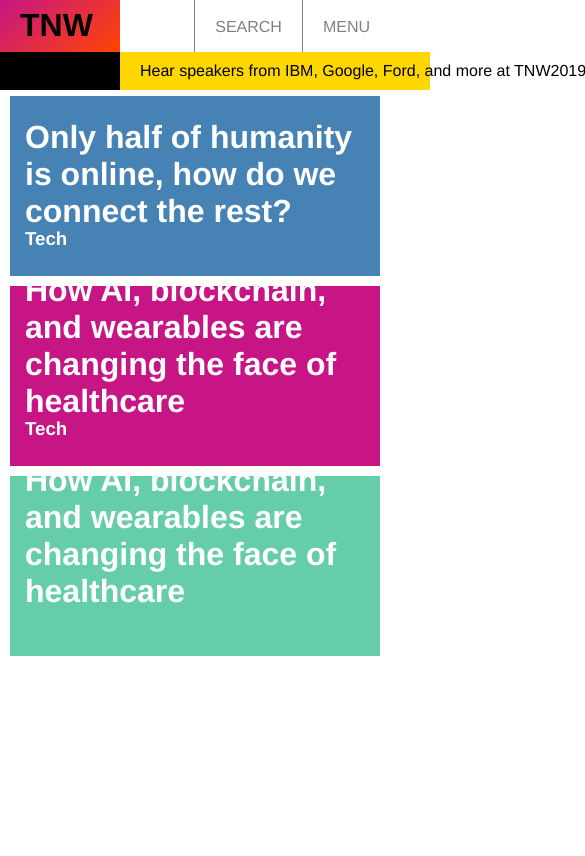
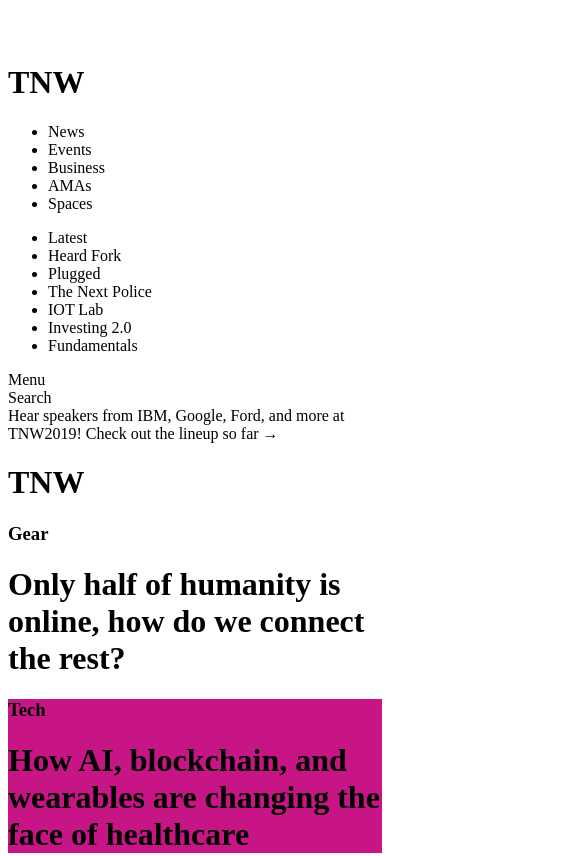
Before and after one commit to newcoder171/next-responsive, a plain HTML site: page index.html in a window 390 px wide. Shown: the top 856 px of the page, 585 px wide, since content can reach past the window. Drawn offline with Linux system fonts and the light colour scheme.

Commit message:
New Section#

```diff
--- a/css/main.css
+++ b/css/main.css
@@ -1,160 +1,36 @@
 /*General CSS*/
-body{
-    margin: 0;
-    font-family: Helvetica, sans-serif;
+* {
+
 }
 
+html{
 
+}
 
-  .right{
-    float: right;
-    max-width: 100%;
-    /* position: absolute !important; */
-    right: 0px;
-    text-align: right;
-    padding-right: 20px;
-  }
+body{
 
-  .uppercase{
-      text-transform:  uppercase;
-  }
+}
+
+.main-divs{
+
+}
 /*ends*/
 
-/* begins*/
-.logo{
-    display: none;
-    float: left;
-    position: sticky;
-    top: -58px;
-    background-color: red;
-    background-image: linear-gradient(-40deg, OrangeRed, MediumVioletRed);
-    height: 120px;
-    width: 120px;
-    z-index: 501;
-  }
-  .logo > h1{
-    width: 80px;
-    display: block;
-    position: sticky;
-    top: 7px;
-    margin: auto;
-  }
-
-  .title{
-    color: white;
-    position: absolute;
-    background-image: linear-gradient(170deg, #f42b, #0000, #0000);
-    width: 100%;
-    height: 100%;
-  }
-  .title > h1{
-    padding-left: 25px;
-    font-size: 10vw;
-    margin-top: 10px;
-  }
-  header{
-    background-color: black;
-    color: grey;
-    height: 3.0em;
-  }
-
-  header > ul, .navbar > ul{
-    list-style: none;
-    position: relative;
-    display: inline-block;
-    padding-left: 20px;
-    white-space: nowrap;
-    overflow: hidden;
-  }
-  .navbar > ul{
-    max-width: 1200px;
-  }
-
-  header > ul > li , .navbar > ul > li{
-    display: inline;
-    white-space: nowrap;
-    padding-right: 5px;
-  }
-
-  .navbar{
-    background-color: white;
-    position: -webkit-sticky;
-    position: sticky;
-    top: 0px;
-    color: grey;
-    z-index: 500;
-    height: 3.0em;
-  }
-
-  .navbar > ul > li{
-    display: inline;
-    padding-right: 10px;
-
-  }
-
-  .alert {
-    margin: 0;
-    padding: 10px 20px;
-    color: black;
-    background-color: gold;
-    top: 52px;
-    z-index: 1000;
-    height: auto;
-    white-space: nowrap;
-    text-overflow: ellipsis;
-    width: 100%;
-  }
-
-  .search , .menu{
-    border-width: 1px;
-    border-left-style: solid;
-    display: inline;
-    padding-left: 20px;
-    padding-top: 18px;
-    padding-bottom: 18px;
-  }
-
-  .menu{ display: none;}
+/*Navigation begins*/
 /*ends*/
 
 /*Main begins*/
-main{
-    height: 1500px;
-  }
+/*ends*/
 
-  .featured{
-    color: white;
-    height: 75vh;
-    max-height: 560px;
-    margin: 10px;
-    display: grid;
-    grid-gap: 10px;
-    grid-template-columns: repeat(3, 1fr);
-    grid-template-rows: repeat(2, 1fr);
-  }
+/*'Latest News' Section begins*/
+#latest-news{
+  background-color: #eee;
 
-  .featured > :first-child{
-    grid-column: 1 / span 2;
-    grid-row: 1 / span 2;
-  }
+}
+.l-news{
 
-  .grid-featured-item{
-    position: relative;
-  }
-
-  .verse-hero{
-    background-color: SteelBlue;
-    background-image: url("../images/your_verse_hero.jpg");
-    background-position: right bottom;
-    background-size: cover;
-  }
-
-  .content{
-    padding-left: 15px;
-    position: absolute;
-    bottom: 25px;
-  }
-/*Main ends*/
+}
+/*ends*/
 
 /* begins*/
 /*ends*/
@@ -174,58 +50,6 @@
 /* begins*/
 /*ends*/
 
-/*Responsive Design begins*/
-@media screen and (max-width: 1024px) {
-    .navbar > ul.right{ display: none;}
-    .logo{ display: block; }
-    .title{ display: none; }
-    .grid-content{ grid-template-columns: repeat(2, 1fr);}
-    .row-item:nth-of-type(n + 4){  display: none;  }
-}
-
-@media screen and (max-width: 767px){
-    .navbar > ul , header > ul{
-        display: none
-    }
-
-    .menu{
-        display: inline;
-    }
-
-    .logo{
-      height: 52px;
-      top: 0;
-    }
-
-    .logo > div{
-        display: none;
-    }
-
-    header{
-      float: left;
-      position: fixed;
-      top: 52px;
-      height: 2.375em;
-      width: 120px;
-      z-index: 1001;
-    }
-
-    .alert {
-      margin-left: 120px;
-      width: calc(100% - 120px);
-    }
-
-    .featured{
-        grid-template-columns: repeat(1, 1fr);
-        grid-template-rows: auto;
-      }
-
-      .featured > :first-child{
-        grid-column: auto;
-        grid-row: auto;
-      }
-}
-/*Responsive ends*/
 
 
 
@@ -233,7 +57,9 @@
 
 
 
-
-
+/*___________*/
+/* to be used for copy pasting only*/
 /* begins*/
 /*ends*/
+/* leave empty for above purpose */
+/*___________*/
```
